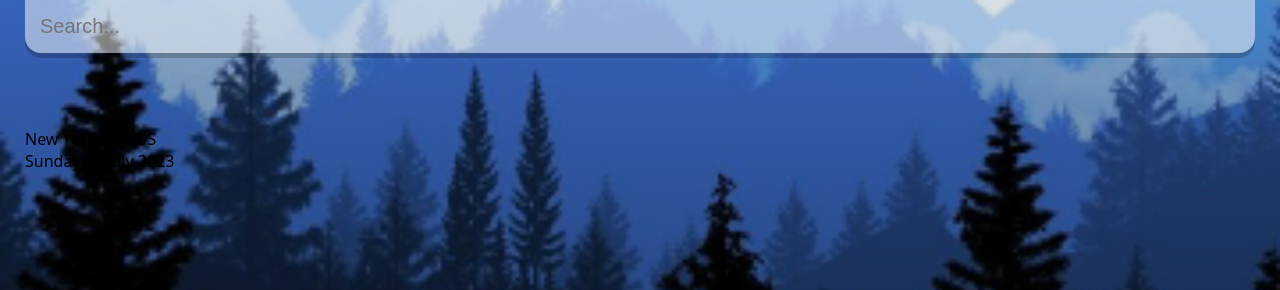
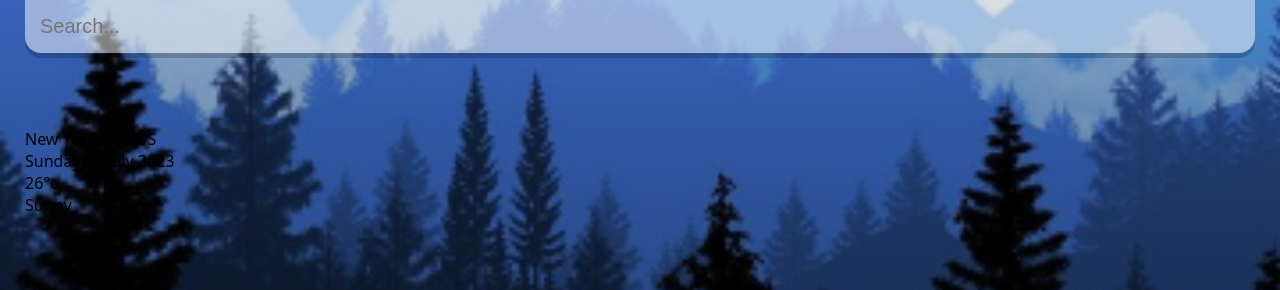
Before and after one commit to JonnyBerry/weather-app, a JavaScript app: page / in a window 1280 px wide. Shown: the top 290 px of the page. Built offline with nearby package versions, Linux system fonts and the light colour scheme; the HTML template or start-up script is replaced by a standard one.

Commit message:
added weather element

```diff
--- a/src/App.js
+++ b/src/App.js
@@ -32,6 +32,12 @@ function App() {
           <div className="location">New York City. US</div>
           <div className='date'>{dateBuilder(new Date())}</div>
         </div>
+        <div className="classname weather-box">
+          <div className="temp">
+            26°c
+          </div>
+          <div className="weather className">Sunny</div>
+        </div>
       </main>
     </div>
   );
```
